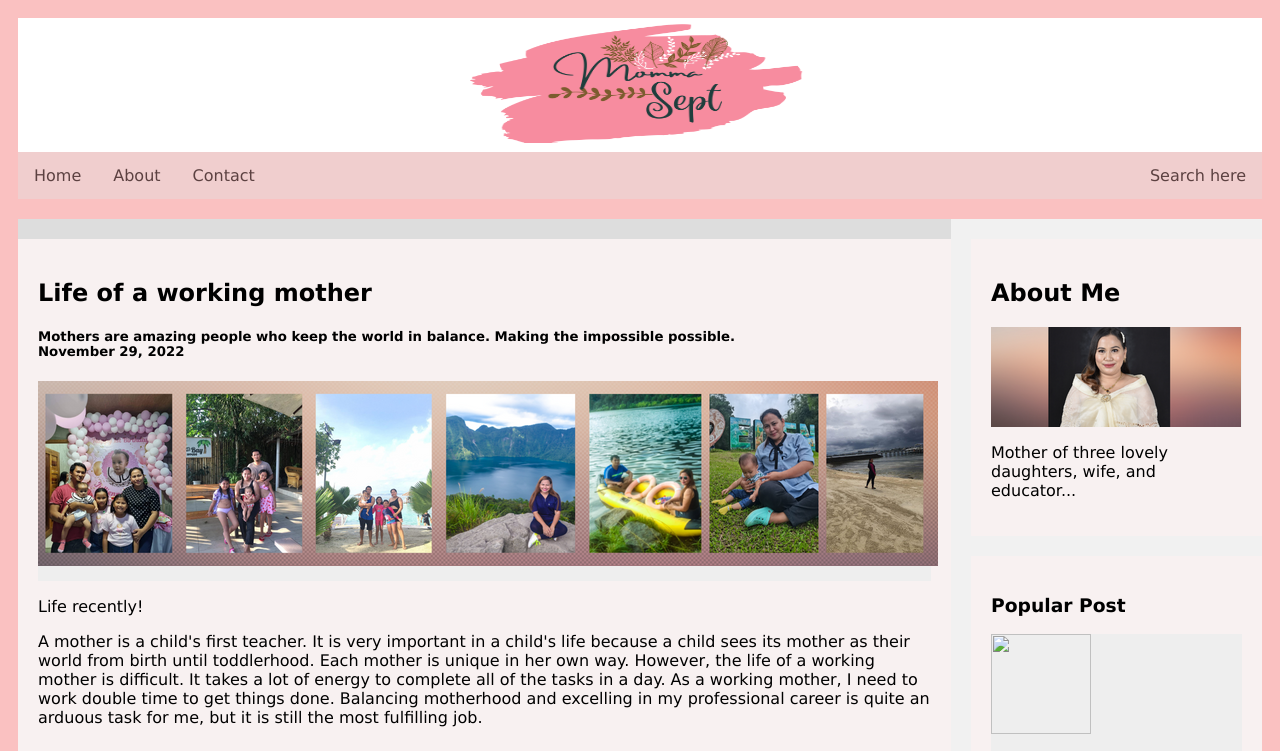
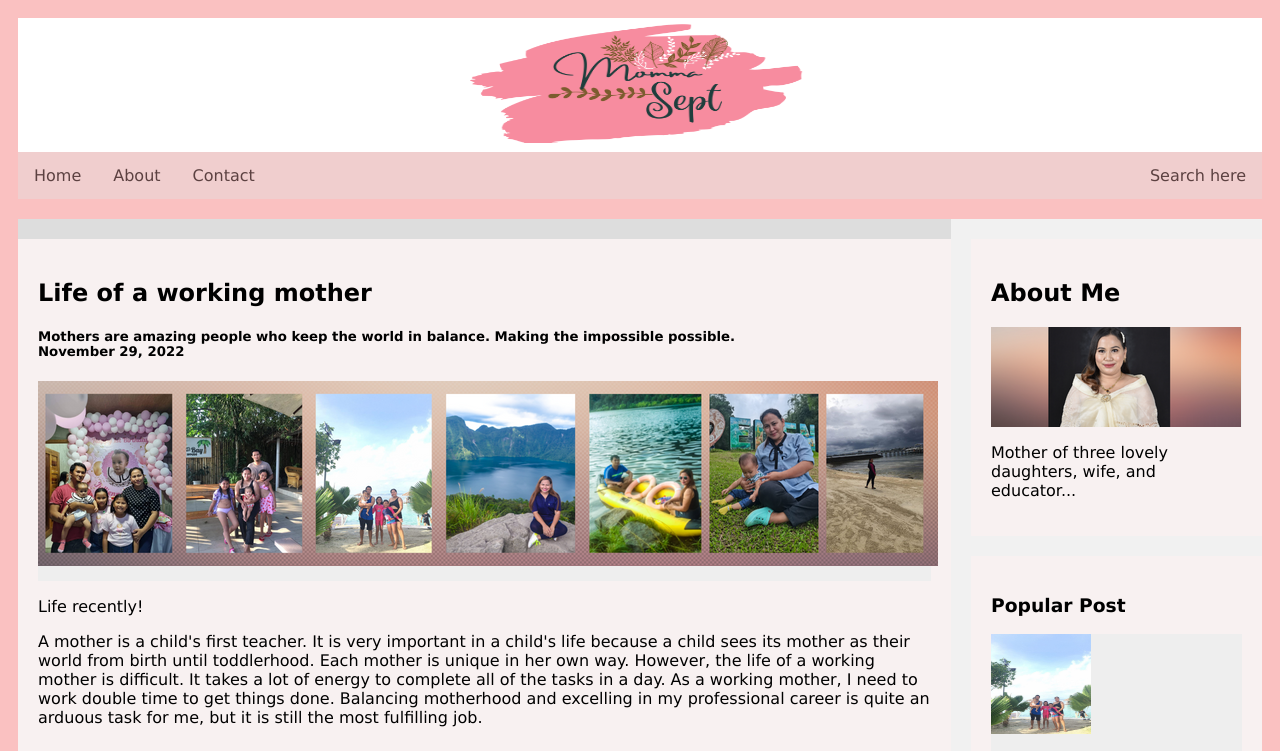
Before and after one commit to septapplez/septapplez.github.io, a plain HTML site: page septapplez/index.html in a window 1280 px wide. Shown: the top 751 px of the page. Drawn offline with Linux system fonts and the light colour scheme.

Commit message:
Update index.html

```diff
--- a/septapplez/index.html
+++ b/septapplez/index.html
@@ -149,7 +149,7 @@ body {
     <div class="card">
       <h3>Popular Post</h3>
       <div class="fakeimg">
-        <div class="fakeimg"><p><img src="septapplez.github.io/septapplez/2.jpg" style="height: 100px; width: 100px; padding: auto;" ></p></div>
+        <div class="fakeimg"><p><img src="2.jpg" style="height: 100px; width: 100px; padding: auto;" ></p></div>
         <div class="fakeimg"><p><img src="3.jpg" style="height: 100px; width: 100px; padding: auto;" ></p></div>
         <h5><form action="" method="post" >
             <h4>Your thoughts </h4>
```
